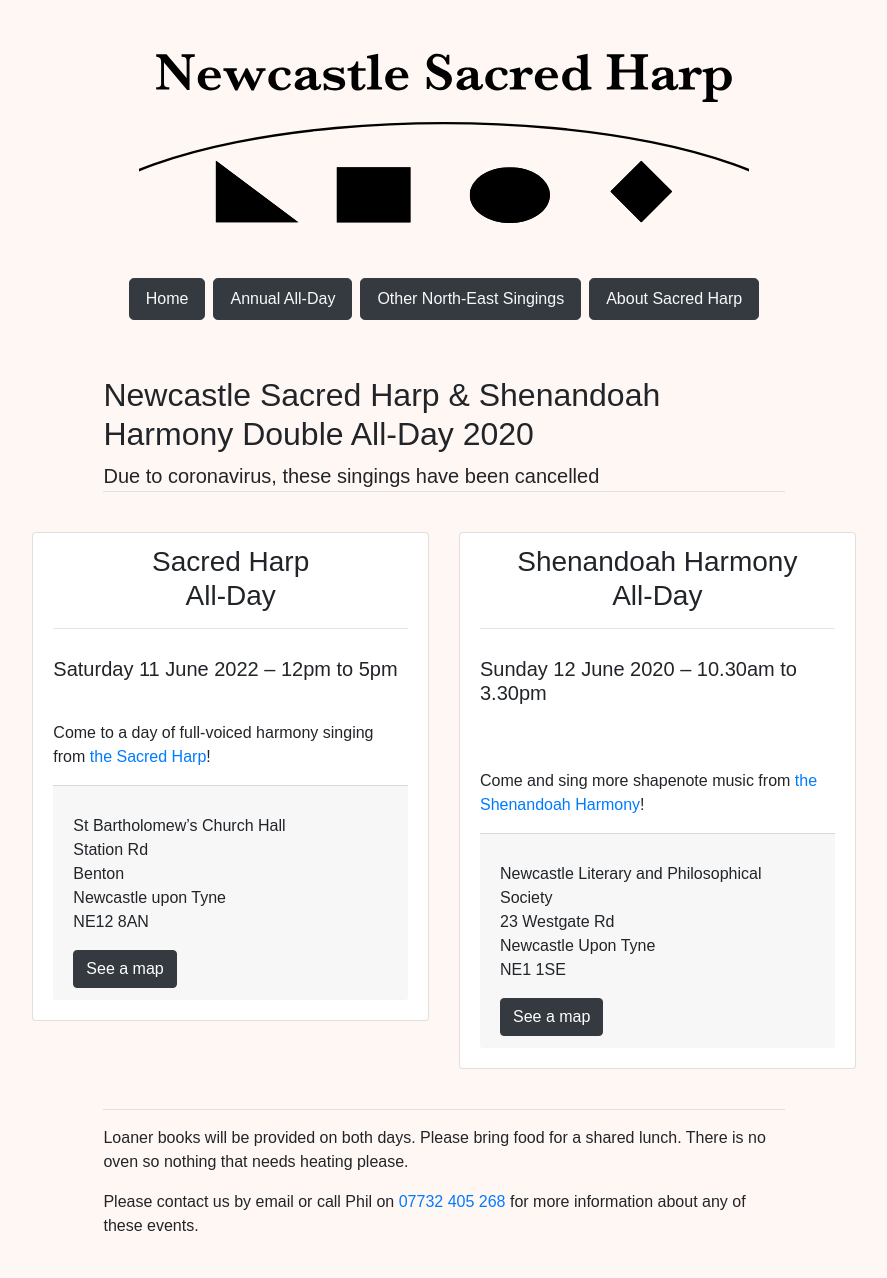
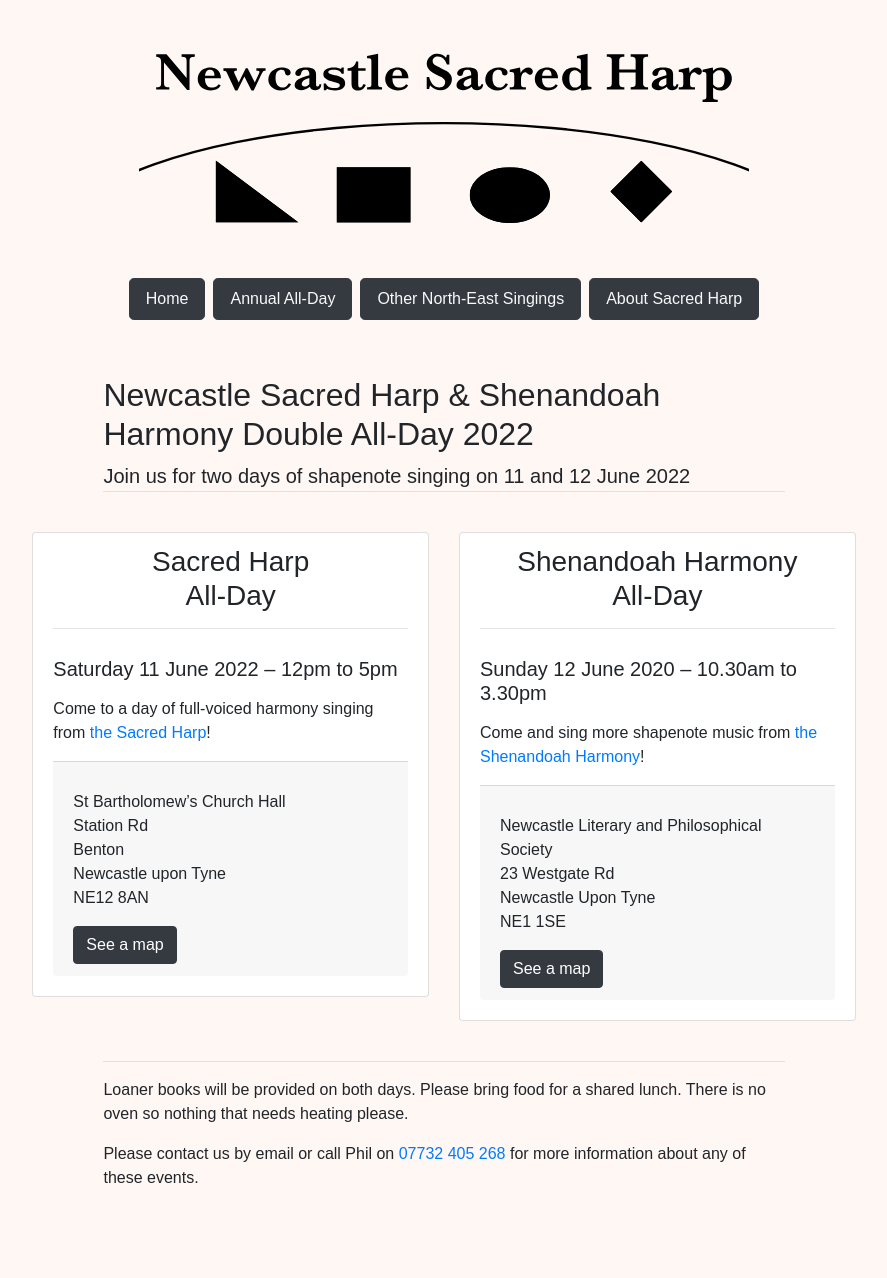
Before and after one commit to newcastle-shapenote/newcastle-shapenote-website, a Jekyll site: the page built from all-day.md, in a window 1280 px wide. Shown: the whole page, without its empty margins (196-1083 px from the left). Built offline with Jekyll 4.4.1, drawn with Linux system fonts in a browser that asks for light colours; some web fonts are replaced; a script that is not in the unit is left out; after the commit the page ends 1230 px from its top, so only the background shows below that.

Commit message:
Update all-day.md

```diff
--- a/all-day.md
+++ b/all-day.md
@@ -1,14 +1,11 @@
 ---
 layout: singing_page
-title: Newcastle Sacred Harp & Shenandoah Harmony Double All-Day 2020
-singing_tagline: Due to coronavirus, these singings have been cancelled
+title: Newcastle Sacred Harp & Shenandoah Harmony Double All-Day 2022
+singing_tagline: Join us for two days of shapenote singing on 11 and 12 June 2022
 singings:
   - singing_date_time: Saturday 11 June 2022 – 12pm to 5pm
     singing_description: >-
-
       Come to a day of full-voiced harmony singing from [the Sacred Harp](http://originalsacredharp.com)!
-
-
     singing_google_maps_image: map_benton.png
     singing_google_maps_link: https://www.google.com/maps/place/St+Bartholomew+Church+C+Of+E/@55.0160436,-1.5709061,17z/data=!4m5!3m4!1s0x487e71a0ae5804c9:0x4dde334a50fb75b6!8m2!3d55.0160436!4d-1.5687174?hl=en
     singing_name: |
@@ -22,12 +19,7 @@
       NE12 8AN
   - singing_date_time: Sunday 12 June 2020 – 10.30am to 3.30pm
     singing_description: >-
-
-
       Come and sing more shapenote music from [the Shenandoah Harmony](http://www.shenandoahharmony.com)!
-
-
-
     singing_google_maps_image: map_lit_phil.png
     singing_google_maps_link: https://www.google.com/maps/place/Lit+%26+Phil+Library/@54.9694099,-1.616199,17z/data=!3m1!4b1!4m5!3m4!1s0x487e70b42e55e8cf:0x8f1f42d18eb5c0c9!8m2!3d54.9694362!4d-1.6139956
     singing_name: |
```
